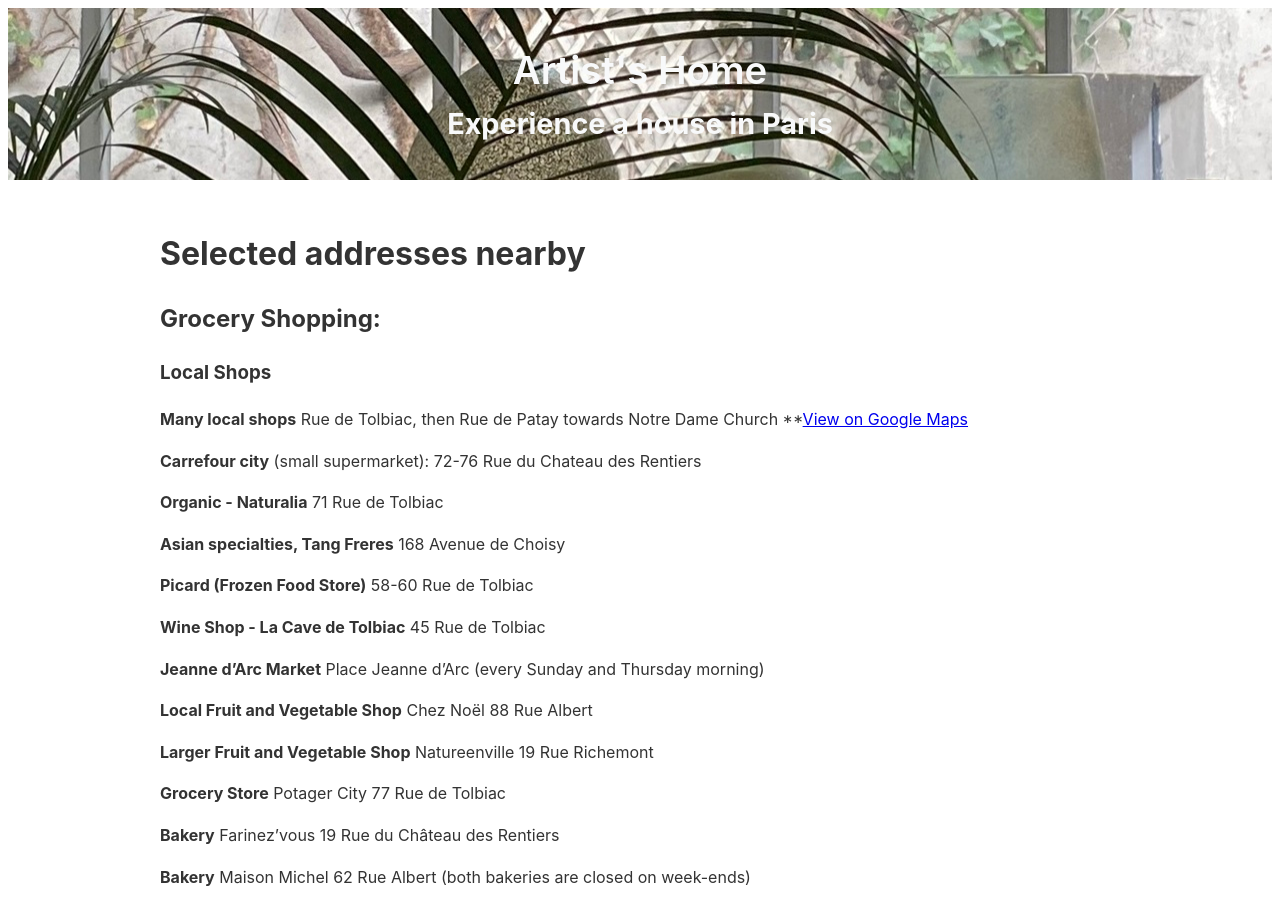
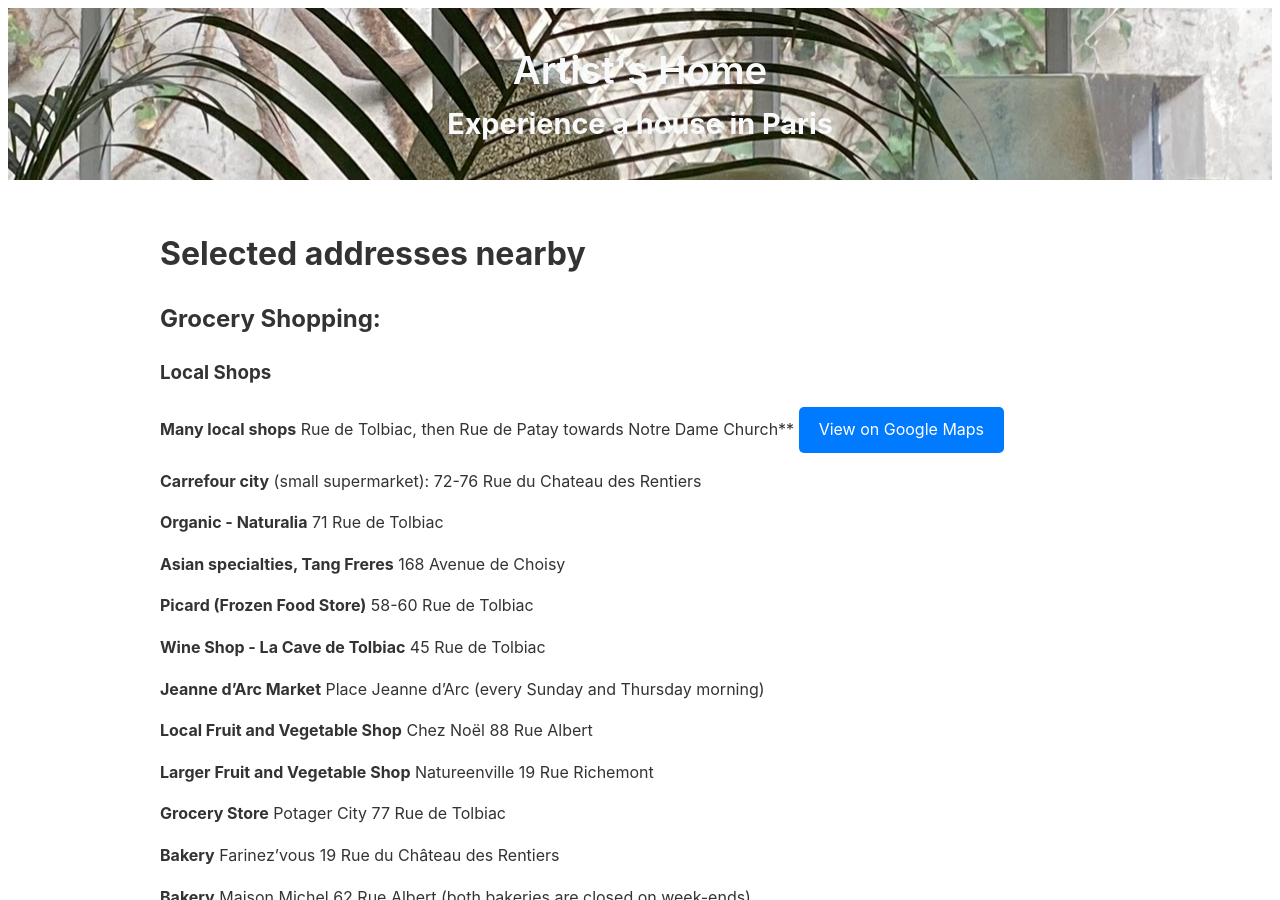
Before and after one commit to PhilAlain/tac, a Jekyll site: the page built from addresses.md, in a window 1280 px wide and 900 px high. Built offline with Jekyll 4.4.1, drawn with Linux system fonts in a browser that asks for light colours; our own code applies the rules of GitHub Pages for plain Markdown files.

Commit message:
Update addresses.md

```diff
--- a/addresses.md
+++ b/addresses.md
@@ -1,8 +1,10 @@
 # Selected addresses nearby
 ## Grocery Shopping:
 ### Local Shops ###
-**Many local shops** Rue de Tolbiac, then Rue de Patay towards Notre Dame Church
-**[View on Google Maps](https://maps.app.goo.gl/59MngQN7t3Cmtd9z5)
+**Many local shops** Rue de Tolbiac, then Rue de Patay towards Notre Dame Church**
+<a href="https://maps.app.goo.gl/59MngQN7t3Cmtd9z5" style="display:inline-block; padding:10px 20px; font-size:16px; color:#fff; background-color:#007BFF; text-align:center; text-decoration:none; border-radius:5px;">
+    View on Google Maps
+</a>
 
 **Carrefour city** (small supermarket): 72-76 Rue du Chateau des Rentiers
 
```
